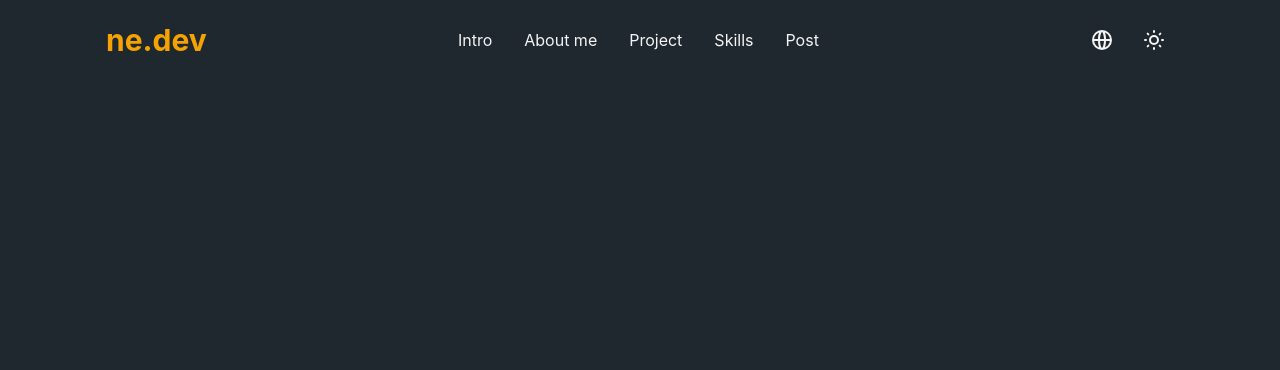
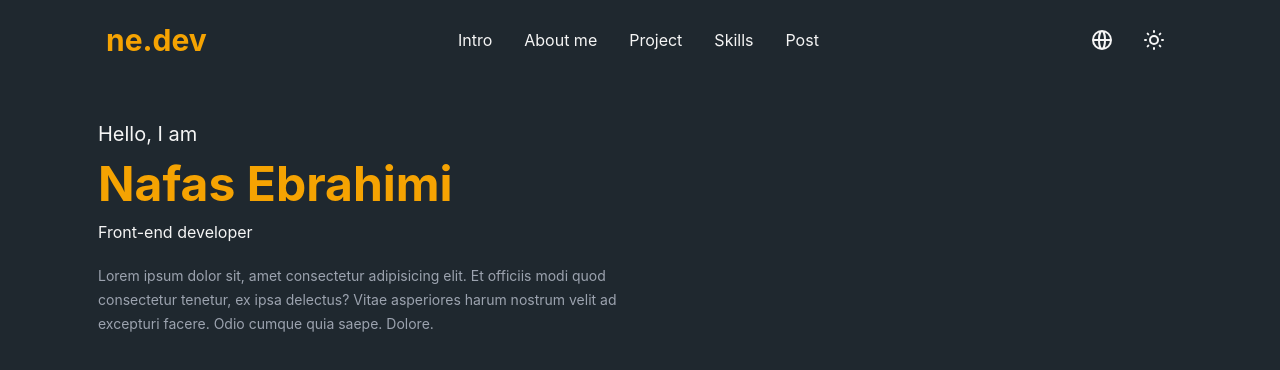
Before and after one commit to nafasebra/nafasebra-portfolio, a Next.js app: page / in a window 1280 px wide. Shown: the top 370 px of the page. Built offline with nearby package versions, Linux system fonts and the light colour scheme.

Commit message:
add content to header compoennt (only text)

```diff
--- a/src/components/common/Header.tsx
+++ b/src/components/common/Header.tsx
@@ -2,7 +2,17 @@ import React from 'react'
 
 function Header() {
   return (
-    <div>Header</div>
+    <header className='flex flex-col-reverse lg:flex-row items-center justify-between py-10'>
+      <div className='w-[90%] lg:w-[48%]'>
+        <p className='text-xl text-light'>Hello, I am</p>
+        <h1 className='text-5xl text-orange font-bold py-3'>Nafas Ebrahimi</h1>
+        <p className='text-light'>Front-end developer</p>
+        <p className='pt-5 text-sm leading-6 text-gray-400'>
+          Lorem ipsum dolor sit, amet consectetur adipisicing elit. Et officiis modi quod consectetur tenetur, ex ipsa delectus? Vitae asperiores harum nostrum velit ad excepturi facere. Odio cumque quia saepe. Dolore.
+        </p>
+      </div>
+      <div className='w-[90%] lg:w-[48%]'></div>
+    </header>
   )
 }
 
--- a/src/pages/index.tsx
+++ b/src/pages/index.tsx
@@ -1,7 +1,9 @@
 import Head from "next/head";
 import React from "react";
+import Header from "../components/common/Header";
 import Navbar from "../components/common/Navbar";
 import Container from "../components/layout/Container";
+
 
 function index() {
   return (
@@ -15,6 +17,7 @@ function index() {
 
       <Container>
         <Navbar />
+        <Header />
       </Container>
 
       <main></main>
```
